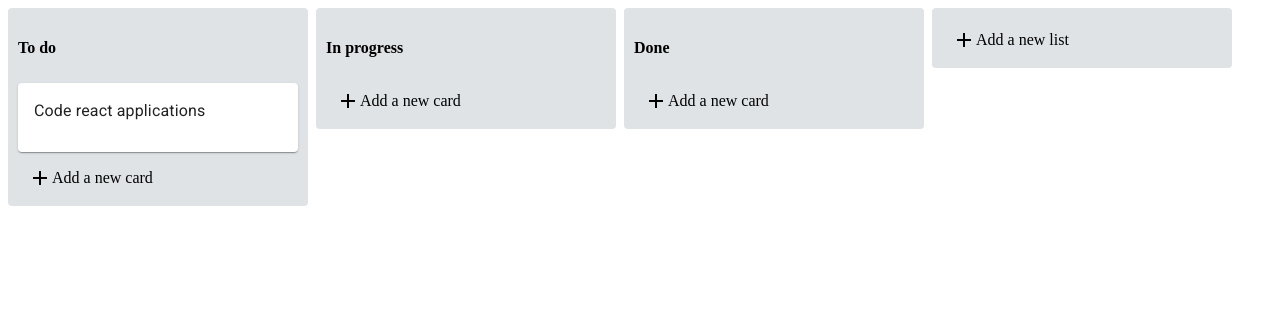
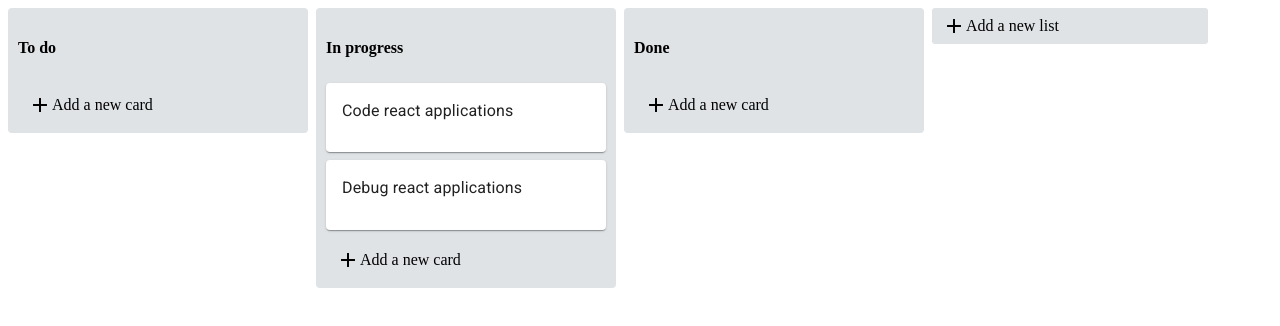
Before and after one commit to nicolasnazzaro/kanban-board, a React (Create React App) app: page / in a window 1280 px wide. Shown: the top 326 px of the page. Built offline with nearby package versions, Linux system fonts and the light colour scheme.

Commit message:
Lists crud missing card edit

```diff
--- a/src/actions/cardsActions.js
+++ b/src/actions/cardsActions.js
@@ -17,3 +17,11 @@ export const sortCard = (
         droppableIndexStart
     }
 });
+
+export const deleteCard = (listId, cardId) => ({
+    type: 'CARD_DELETE',
+    payload: {
+        listId,
+        cardId
+    }
+})
--- a/src/actions/listActions.js
+++ b/src/actions/listActions.js
@@ -1,5 +1,5 @@
 export const addList = (title) => ({
-    type: "ADD_LIST",
+    type: "LIST_ADD",
     payload: title
 });
 
@@ -17,3 +17,13 @@ export const sortList = (
         droppableIndexStart
     }
 });
+
+export const deleteList = (listId) => ({
+    type: 'LIST_DELETE',
+    payload: { listId }
+});
+
+export const editList = (listId, listTitle) => ({
+    type: 'LIST_EDIT',
+    payload: { listId, listTitle }
+})
--- a/src/components/App.js
+++ b/src/components/App.js
@@ -1,7 +1,7 @@
 import React from 'react';
 import List from './List';
 import { connect } from "react-redux";
-import AddElementButton from './AddElementButton';
+import AddElementButton from './common/AddElementButton';
 import { DragDropContext, Droppable } from 'react-beautiful-dnd';
 import { sortCard } from '../actions/cardsActions';
 import { sortList } from '../actions/listActions';
@@ -15,11 +15,6 @@ const App = ({board, dispatch}) => {
 
   const onDragEnd = (result) => {
     const {destination, source, draggableId, type} = result;
-
-    console.log(
-      'drag: ' + source.draggableId +
-      'drop: ' + source.droppableId + ' ' + destination.droppableId
-    )
 
     if (!destination) {
       return;
@@ -58,10 +53,8 @@ const App = ({board, dispatch}) => {
                   index={index}
                 />
               )}
-              <div style={styles.addContainer}>
+              {provided.placeholder}
                <AddElementButton element='list'/>
-              </div>
-              {provided.placeholder}
             </AllListContainer>
           )}
         </Droppable>
@@ -73,15 +66,4 @@ const mapStateToProps = state => ({
   board: state.board
 })
 
-const styles = {
-  addContainer: {
-    backgroundColor: "#dfe3e6",
-    borderRadius: 4,
-    width: 280,
-    height: '100%',
-    padding: 10,
-    marginRight: 8,
-  }
-}
-
 export default connect(mapStateToProps)(App);
--- a/src/components/CardItem.js
+++ b/src/components/CardItem.js
@@ -2,18 +2,61 @@ import React from 'react';
 import { Card, Typography, CardContent } from '@material-ui/core';
 import { Draggable } from 'react-beautiful-dnd';
 import styled from 'styled-components';
+import Icon from '@material-ui/core/Icon';
+import { deleteCard } from '../actions/cardsActions';
+import { connect } from 'react-redux';
 
 const CardContainer = styled.div `
   padding-bottom: 4px;
   padding-top: 4px;
+  position: relative;
+  max-width: 100%;
+  word-wrap: break-word;
 `;
 
-const CardItem = ({text, cardId, index}) => {
+const EditButton = styled(Icon)`
+  position: absolute;
+  display: none;
+  right: 5px;
+  top: 13px;
+  opacity: 0.3;
+  ${CardContainer}:hover & {
+    display: block;
+    cursor: pointer;
+  }
+  &:hover {
+    opacity: 0.8;
+  }
+`;
+
+const DeleteButton = styled(Icon)`
+  position: absolute;
+  display: none;
+  right: 5px;
+  bottom: 13px;
+  opacity: 0.3;
+  ${CardContainer}:hover & {
+    display: block;
+    cursor: pointer;
+  }
+  &:hover {
+    opacity: 0.8;
+  }
+`;
+
+const CardItem = ({text, cardId, index, dispatch, listId}) => {
+
+const handleDeleteCard = () => {
+  dispatch(deleteCard(listId, cardId));
+};
+
   return (
     <Draggable draggableId={cardId} index={index}>
       {provided => (
           <CardContainer ref={provided.innerRef} {...provided.draggableProps} {...provided.dragHandleProps}>
               <Card>
+                <EditButton fontSize="small">edit</EditButton>
+                <DeleteButton fontSize="small" onClick={handleDeleteCard}>delete</DeleteButton>
                 <CardContent>
                   <Typography gutterBottom>{text}</Typography>
                 </CardContent>
@@ -24,4 +67,4 @@ const CardItem = ({text, cardId, index}) => {
   );
 }
 
-export default CardItem;
+export default connect()(CardItem);
--- a/src/components/List.js
+++ b/src/components/List.js
@@ -1,8 +1,12 @@
-import React from 'react';
+import React, { useState } from 'react';
 import CardItem from './CardItem';
-import AddElementButton from './AddElementButton';
+import AddElementButton from './common/AddElementButton';
 import { Droppable, Draggable } from 'react-beautiful-dnd';
 import styled from 'styled-components';
+import Icon from '@material-ui/core/Icon';
+import { connect } from 'react-redux';
+import { deleteList, editList } from '../actions/listActions';
+import { Button, TextareaAutosize, Card } from '@material-ui/core';
 
 
 const ListContainer = styled.div`
@@ -13,8 +17,79 @@ const ListContainer = styled.div`
     padding: 10px;
     margin-right: 8px
 `
+const TitleContainer = styled.div`
+    width: 100%;
+    height: 100%;
+    display: flex;
+    justify-content: space-between;
+    align-items: center;
+    cursor: pointer;
+`;
 
-const List = ({title, cards, listId, index}) => {
+const ListButton = styled(Icon)`
+    display: none;
+    margin-rigth: 50px;
+    transition: opacity 0.3s ease-in-out;
+    opacity: 0.2;
+    ${ListContainer}:hover & {
+        display: inline;
+        cursor: pointer;
+      }
+    &:hover {
+        opacity: 0.8;
+    }
+`;
+
+const List = ({title, cards, listId, index, dispatch}) => {
+
+    const [editing, setEditing] = useState(false);
+    const [listTitle, setListTitle] = useState(title);
+
+    const renderEditInput = () => (
+    <form style={{display: 'flex', justifyContent: 'space-between', paddingBottom: 8}}>
+        <Card style={{width: '55%', padding: '6px 8px 2px'}}>
+            <TextareaAutosize
+                style={{
+                    resize: 'none',
+                    overflow: 'hidden',
+                    outline: 'none',
+                    border: 'none',
+                    fontSize: 15,
+                    fontWeight: 600,
+                }}
+                value={listTitle}
+                onChange={(e) => {
+                    e.preventDefault();
+                    setListTitle(e.target.value)
+                }}
+                autoFocus
+                onBlur={() => {setEditing(false)}}
+            />
+        </Card>
+        <div style={{display: 'flex', justifyContent: 'space-around', alignItems: 'center'}}>
+            <Button
+                variant='contained'
+                color='primary'
+                onMouseDown={handleEdit}
+                disabled={!!!listTitle}
+                value='Save'
+            >
+                Save
+            </Button>
+            <Icon style={{cursor: 'pointer', marginLeft: 8}} onClick={() => {setEditing(false)}}>close</Icon>
+        </div>
+      </form>)
+
+    const handleDeleteList = () => {
+        dispatch(deleteList(listId));
+    }
+
+    const handleEdit = (e) => {
+        e.preventDefault();
+        dispatch(editList(listId, listTitle));
+        setEditing(false);
+    }
+
     return (
         <Draggable draggableId={listId} index={index}>
             {provided => (
@@ -22,7 +97,15 @@ const List = ({title, cards, listId, index}) => {
                     <Droppable droppableId={listId} type='card'>
                         {(provided) => (
                             <div>
-                                <h4>{title}</h4>
+                                {editing ? renderEditInput() : (
+                                    <TitleContainer>
+                                        <h4>{title}</h4>
+                                        <div>
+                                            <ListButton onClick={() => {setEditing(true)}}>edit</ListButton>
+                                            <ListButton onClick={handleDeleteList}>delete</ListButton>
+                                        </div>
+                                    </TitleContainer>
+                                )}
                                 <div {...provided.droppableProps} ref={provided.innerRef}>
                                     {cards.map((card, index) => (
                                         <CardItem
@@ -33,7 +116,9 @@ const List = ({title, cards, listId, index}) => {
                                             listId={listId}
                                         />) )}
                                     {provided.placeholder}
-                                    <AddElementButton listId={listId} element='card'/>
+                                    <div style={{marginTop: 8}}>
+                                        <AddElementButton listId={listId} element='card'/>
+                                    </div>
                                 </div>
                             </div>
                         )}
@@ -44,4 +129,4 @@ const List = ({title, cards, listId, index}) => {
     );
 }
 
-export default List;
+export default connect()(List);
--- a/src/components/AddElementButton.js
+++ b/src/components/common/AddElementButton.js
@@ -1,30 +1,36 @@
 import React, { useState } from 'react';
 import Icon from '@material-ui/core/Icon';
 import AddElementForm from './AddElementForm';
+import styled from 'styled-components';
+
+const AddButtonContainer = styled.div`
+    display: flex;
+    background-color: #dfe3e6;
+    align-items: center;
+    cursor: pointer;
+    border-radius: 3px;
+    height: 36px;
+    width: 266px;
+    min-width: 266px;
+    padding-left: 10px;
+    &:hover {
+        border: solid 1px #c0c0c0;
+        background-color: #c0c0c0;
+    }
+`;
 
 const AddElementButton = ({element, listId}) => {
 
     const [formOpen, setFormOpen] = useState(false);
 
     const renderButton = () => (
-        <div style={addButtonStyles} onClick={() => {setFormOpen(true)}}>
+        <AddButtonContainer onClick={() => {setFormOpen(true)}}>
             <Icon>add</Icon>
             <p>Add a new {element}</p>
-        </div>
+        </AddButtonContainer>
     );
 
     return formOpen ? <AddElementForm listId={listId} element={element} onBlur={() => {setFormOpen(false)}}/> : renderButton();
 }
 
-const addButtonStyles = {
-    display: 'flex',
-    alignItems: 'center',
-    cursor: 'pointer',
-    borderRadius: 3,
-    height: 36,
-    width: 266,
-    paddingLeft: 10,
-    paddingTop: 4
-}
-
 export default AddElementButton;
--- a/src/components/AddElementForm.js
+++ b/src/components/common/AddElementForm.js
@@ -3,8 +3,8 @@ import Icon from '@material-ui/core/Icon';
 import { Card, Button } from '@material-ui/core';
 import TextareaAutosize from 'react-textarea-autosize';
 import { connect } from 'react-redux';
-import { addList } from '../actions/listActions';
-import { addCard } from '../actions/cardsActions';
+import { addList } from '../../actions/listActions';
+import { addCard } from '../../actions/cardsActions';
 
 const AddElementForm = ({element, onBlur, dispatch, listId}) => {
 
--- a/src/reducers/boardReducer.js
+++ b/src/reducers/boardReducer.js
@@ -4,17 +4,21 @@ const initialState = [
     {
         title: "To do",
         id: uuid(),
-        cards: [
-            {
-                id: uuid(),
-                text: "Code react applications"
-            }
-        ]
+        cards: []
     },
     {
         title: "In progress",
         id: uuid(),
-        cards: []
+        cards: [
+            {
+            id: uuid(),
+            text: "Code react applications"
+            },
+            {
+                id: uuid(),
+                text: "Debug react applications"
+            }
+        ]
     },
     {
         title: "Done",
@@ -25,7 +29,7 @@ const initialState = [
 
 const boardReducer = (state = initialState, action) => {
     switch(action.type) {
-        case 'ADD_LIST': {
+        case 'LIST_ADD': {
             const newList = {
                 id: uuid(),
                 title: action.payload,
@@ -33,7 +37,7 @@ const boardReducer = (state = initialState, action) => {
             }
             return [...state, newList];
         }
-        case 'ADD_CARD': {
+        case 'CARD_ADD': {
             const newCard = {
                 id: uuid(),
                 text: action.payload.text
@@ -85,6 +89,30 @@ const boardReducer = (state = initialState, action) => {
             }
             return newState;
         }
+        case 'CARD_DELETE': {
+            const newState = state.map(list => {
+                if (list.id === action.payload.listId) {
+                    return {
+                        ...list,
+                        cards: [...list.cards.filter(card => card.id !== action.payload.cardId)]
+                    }
+                } else {
+                    return list;
+                }
+            });
+            return newState;
+        }
+        case 'LIST_DELETE': {
+            return [...state.filter(list => list.id !== action.payload.listId)];
+        }
+        case 'LIST_EDIT': {
+            const list = state.find(list => list.id === action.payload.listId);
+            console.log(list);
+            list.title = action.payload.listTitle
+            console.log(list.title);
+
+            return [...state];
+        }
         default:
             return state;
     }
```
Lines whose indentation alone changed are shown as unchanged.
